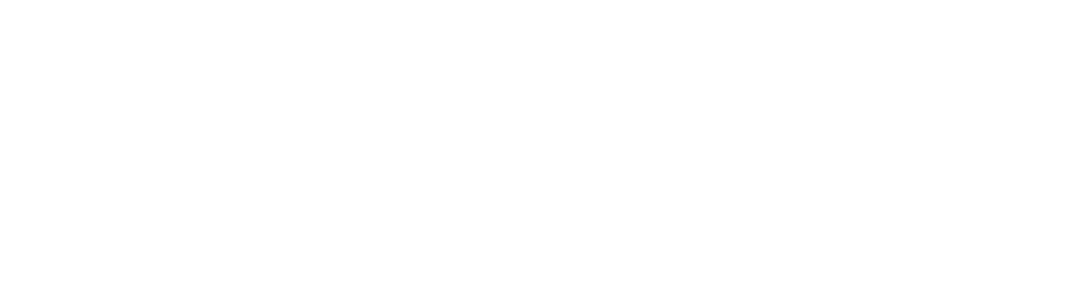
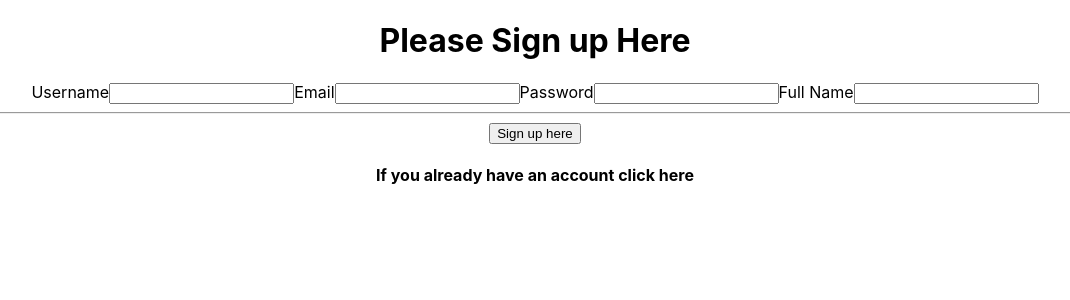
Before and after one commit to ci6803/wobbly-client, a React (Create React App) app: page /signup in a window 1280 px wide. Before the commit this address had no page. Shown: the top 300 px of the page, without its empty margins (105-1175 px from the left). Built offline with nearby package versions, Linux system fonts and the light colour scheme.

Commit message:
routes changed

```diff
--- a/package.json
+++ b/package.json
@@ -6,6 +6,7 @@
     "@testing-library/jest-dom": "^5.16.5",
     "@testing-library/react": "^13.4.0",
     "@testing-library/user-event": "^13.5.0",
+    "axios": "^0.27.2",
     "react": "^18.2.0",
     "react-dom": "^18.2.0",
     "react-router-dom": "^6.3.0",
--- a/src/App.js
+++ b/src/App.js
@@ -15,9 +15,9 @@ function App() {
         <Route path="/" element={<HomePage />} />
         <Route path="/festival" element={<FestivalPage />} />
         <Route path="/festival/:festivalId" element={<FestivalDetailsPage />} />
-        <Route path="/log-in" element={<LoginPage />} />
+        <Route path="/login" element={<LoginPage />} />
         <Route path="/profile" element={<ProfilePage />} />
-        <Route path="/sign-up" element={<SignUpPage />} />
+        <Route path="/signup" element={<SignUpPage />} />
       </Routes>
     </div>
   );
--- a/src/pages/SignupPage.js
+++ b/src/pages/SignupPage.js
@@ -26,8 +26,7 @@ const handleSignupSubmit = (e) => {
         navigate('/login');
     })
     .catch((error) => {
-        const errorDescription = error.response.data.message;
-        setErrorMessage(errorDescription);
+        console.log(error)
     })
 };
 
```
Also changed, not shown: 1 other file (tests, documents, lock files or other folders).
